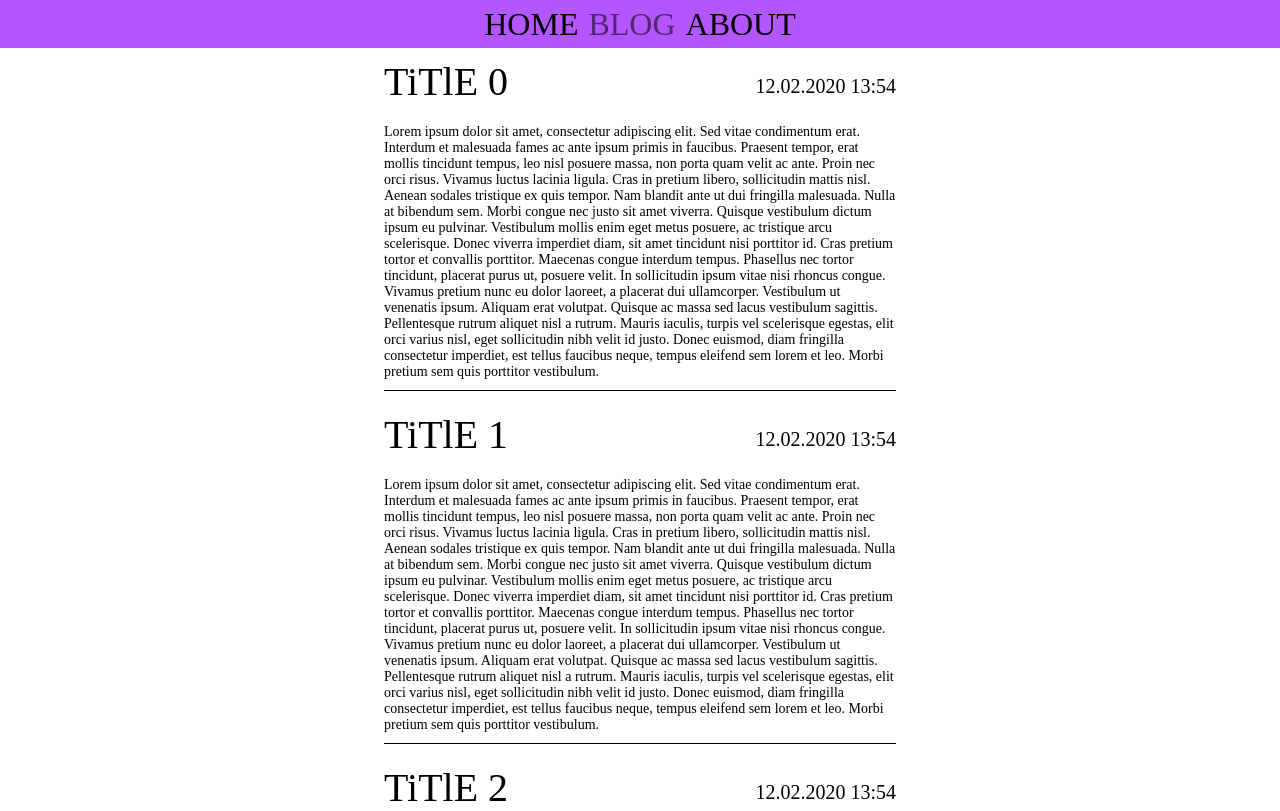
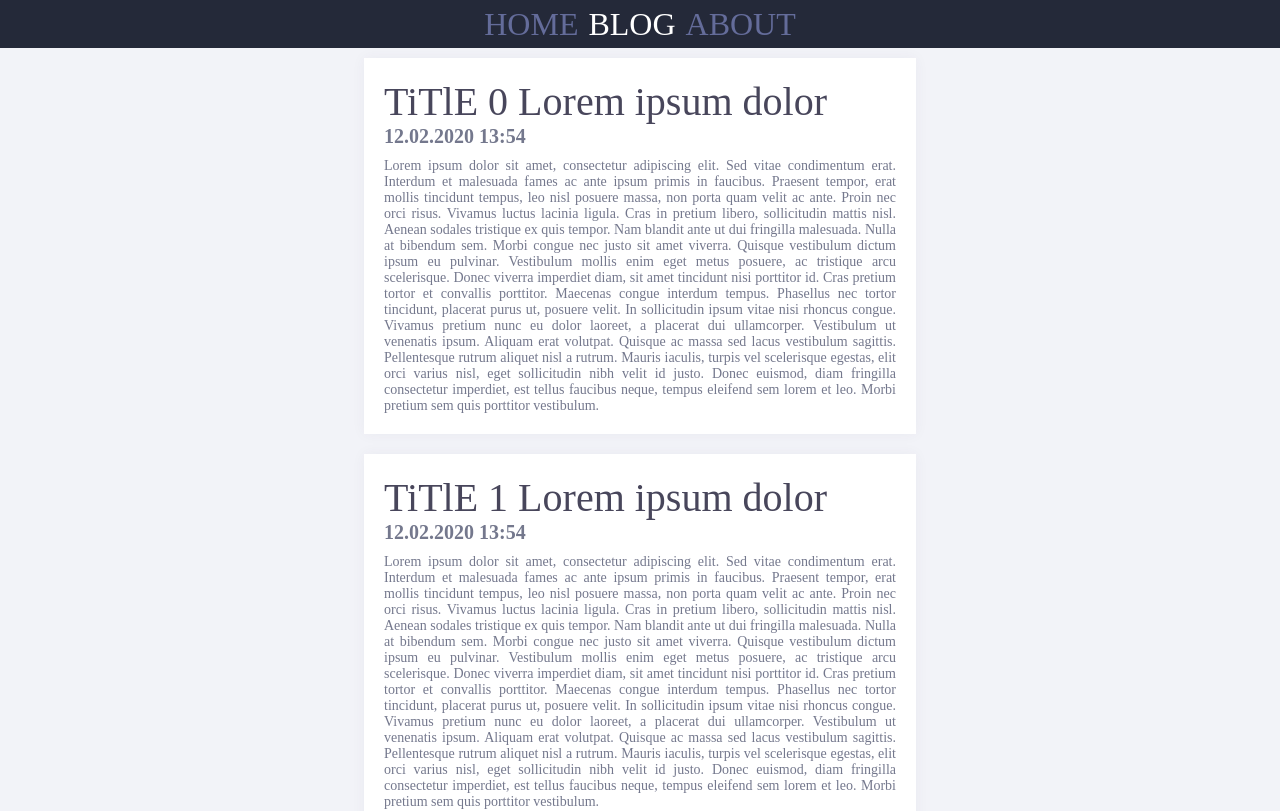
Before and after one commit to puncleV/personal-blog, a Vue app: page /#/blog in a window 1280 px wide. Shown: the top 811 px of the page. Built offline with nearby package versions, Linux system fonts and the light colour scheme.

Commit message:
prettify: styles for blog section

```diff
--- a/src/App.vue
+++ b/src/App.vue
@@ -1,5 +1,5 @@
 <template>
-    <div id="app">
+    <div id="app" class="app">
         <app-header></app-header>
         <router-view/>
     </div>
@@ -16,4 +16,7 @@ export default {
 </script>
 
 <style lang="css">
+    .app {
+        background-color: #f2f3f8;
+    }
 </style>
--- a/src/components/app-header.vue
+++ b/src/components/app-header.vue
@@ -37,7 +37,7 @@
         display: flex;
         justify-content: center;
         height: 3rem;
-        background-color: #b356ff;
+        background-color: #242939;
     }
 
     .header-element {
@@ -45,11 +45,11 @@
         font-size: 2rem;
         text-transform: uppercase;
         line-height: 3rem;
-        color: black;
         text-decoration: none;
+        color: #646c9a;
     }
 
     .header-element.router-link-exact-active {
-        opacity: 0.55;
+        color: white;
     }
 </style>
--- a/src/components/topics/topic-preview.vue
+++ b/src/components/topics/topic-preview.vue
@@ -1,10 +1,12 @@
 <template>
     <div class="topic-preview">
         <div class="header">
-            <router-link class='title' :to="'sdas'">{{topic.title}}</router-link>
-            <div class="time">{{topic.published | publishedFormat}}</div>
+            <router-link tag="div" class='title' :to="'sdas'">{{topic.title}}</router-link>
+            <div class="time">
+                {{topic.published | publishedFormat}}
+            </div>
         </div>
-        <div>{{topic.preview}}</div>
+        <div class="preview">{{topic.preview}}</div>
     </div>
 </template>
 
@@ -24,23 +26,28 @@
 
 <style scoped>
     .topic-preview {
+        min-width: 300px;
         width: 40%;
         margin: 10px 0;
-        padding-bottom: 10px;
-        border-bottom: 1px solid;
+        padding: 20px;
         vertical-align: bottom;
+        background-color: white;
+        box-shadow: 0 0 13px 0 rgba(82,63,105,.05);
     }
 
     .header {
         display: flex;
         justify-content: space-between;
         padding-bottom: 10px;
+        align-items: baseline;
+        flex-wrap: wrap;
     }
 
     .title {
-        color: black;
+        color: #48465b;
         text-decoration: none;
         font-size: 2.5rem;
+        cursor: pointer;
     }
 
     .title:hover {
@@ -48,7 +55,13 @@
     }
 
     .time {
+        color: #74788d;
         font-size: 1.25rem;
-        line-height: 3.5rem;
+        font-weight: bold;
+    }
+
+    .preview {
+        color: #74788d;
+        text-align: justify;
     }
 </style>
--- a/src/components/topics/topics-list.vue
+++ b/src/components/topics/topics-list.vue
@@ -12,7 +12,7 @@
         created() {
           this.topics = Array(20).fill().map((t, i) => ({
               id: i,
-              title: `TiTlE ${i}`,
+              title: `TiTlE ${i} Lorem ipsum dolor `,
               published: new Date(),
               preview: 'Lorem ipsum dolor sit amet, consectetur adipiscing elit. Sed vitae condimentum erat. Interdum et malesuada fames ac ante ipsum primis in faucibus. Praesent tempor, erat mollis tincidunt tempus, leo nisl posuere massa, non porta quam velit ac ante. Proin nec orci risus. Vivamus luctus lacinia ligula. Cras in pretium libero, sollicitudin mattis nisl. Aenean sodales tristique ex quis tempor. Nam blandit ante ut dui fringilla malesuada. Nulla at bibendum sem. Morbi congue nec justo sit amet viverra. Quisque vestibulum dictum ipsum eu pulvinar.\n' +
                   '\n' +
```
